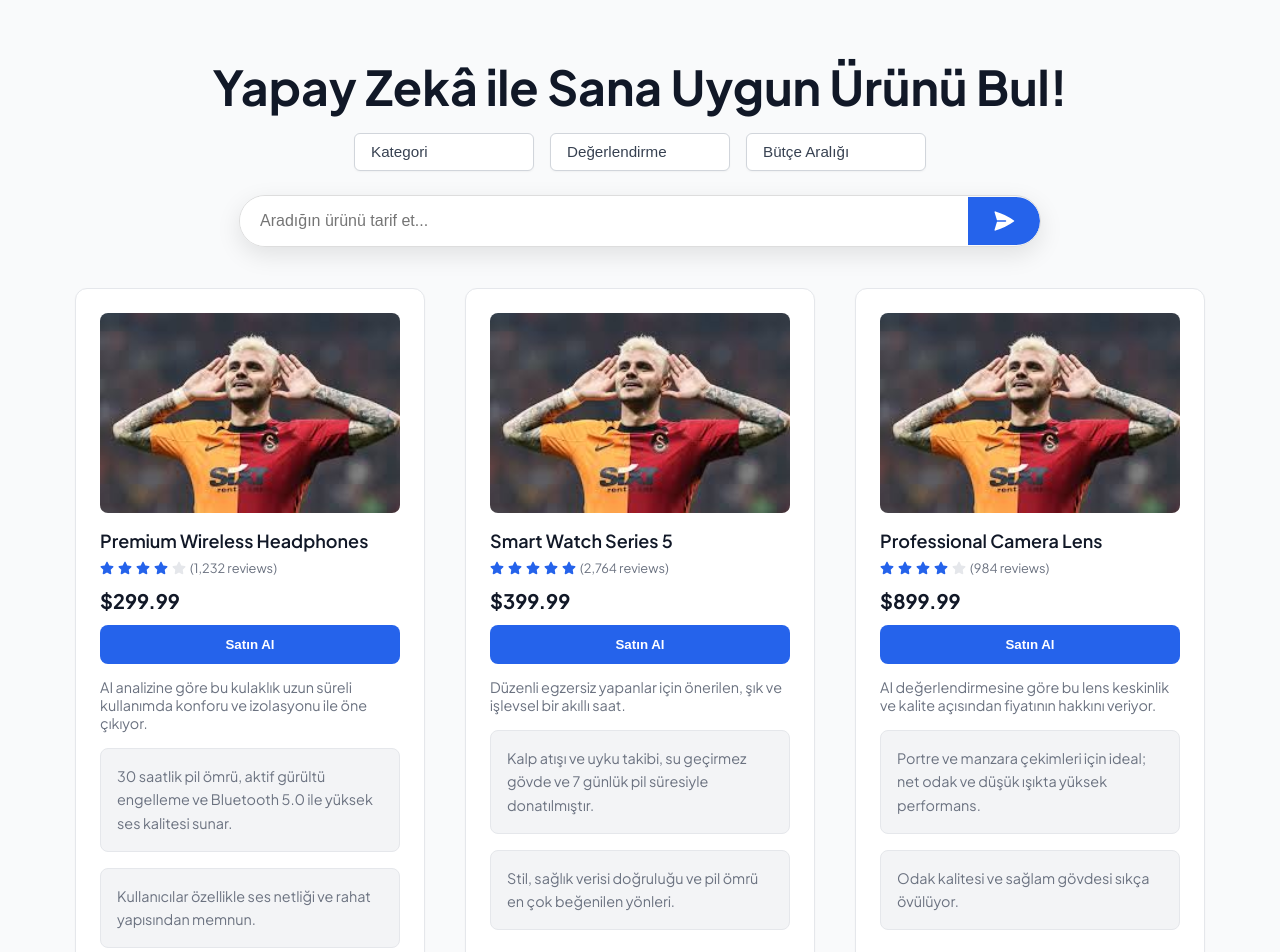
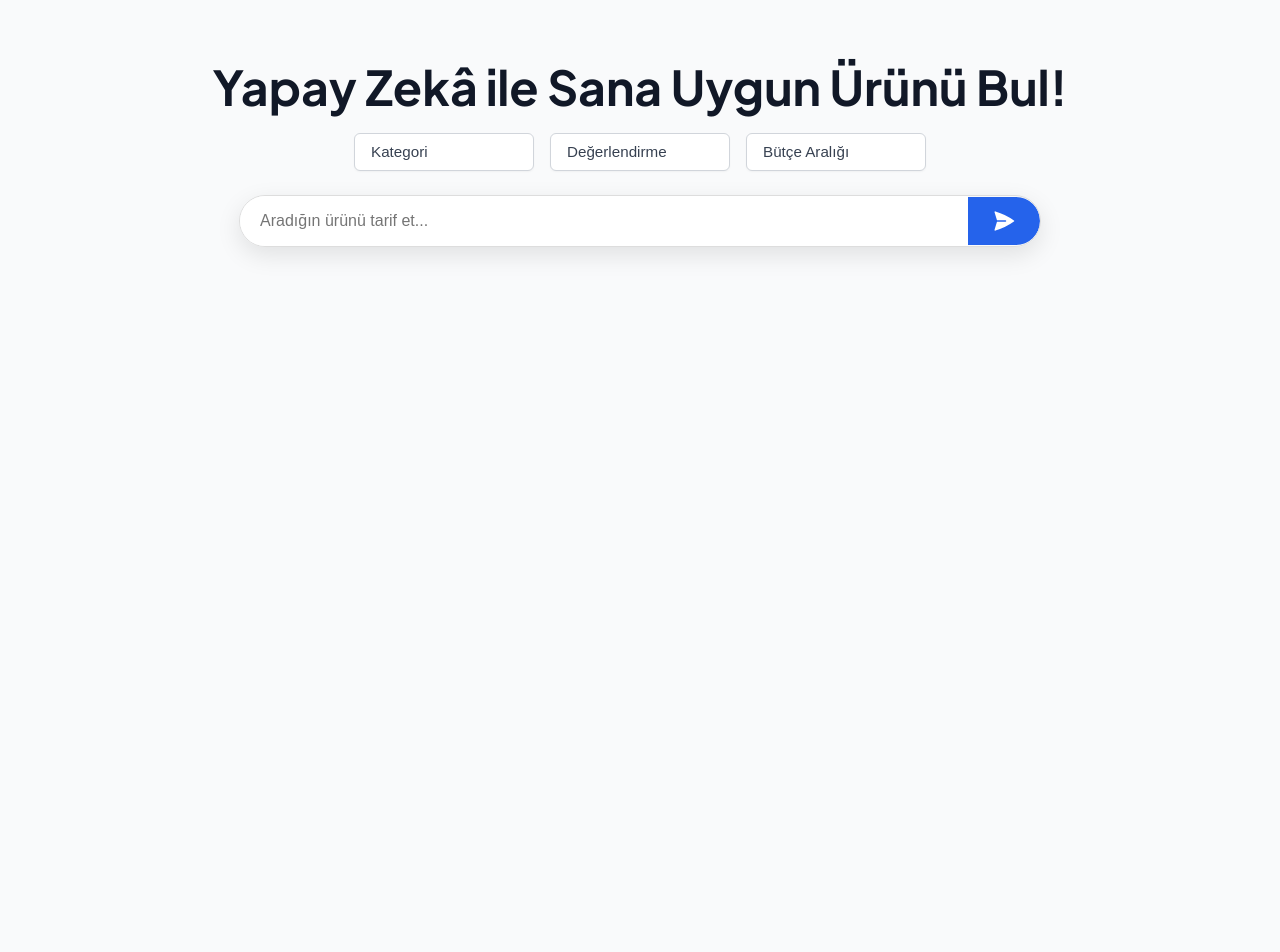
Before and after one commit to EmreKesimal/ai-product-recommender, a Next.js app: page / in a window 1280 px wide. Shown: the top 952 px of the page. After the commit the page ends 800 px from the top, so only its background shows below. Built offline with nearby package versions, Linux system fonts and the light colour scheme.

Commit message:
Add backend connection

```diff
--- a/app/components/HeroSection/HeroSection.tsx
+++ /dev/null
@@ -1,45 +0,0 @@
-"use client";
-
-import { HiPaperAirplane } from "react-icons/hi2";
-import styles from "./HeroSection.module.css";
-
-export default function HeroSection() {
-    return (
-        <section className={styles.heroSection}>
-            <h1 className={styles.heroTitle}>Yapay Zekâ ile Sana Uygun Ürünü Bul!</h1>
-
-            <div className={styles.filterBar}>
-                <select className={styles.filterSelect}>
-                    <option>Kategori</option>
-                    <option>Kulaklık</option>
-                    <option>Akıllı Saat</option>
-                    <option>Kamera</option>
-                </select>
-
-                <select className={styles.filterSelect}>
-                    <option>Değerlendirme</option>
-                    <option>4+ yıldız</option>
-                    <option>3+ yıldız</option>
-                </select>
-
-                <select className={styles.filterSelect}>
-                    <option>Bütçe Aralığı</option>
-                    <option>$0–$100</option>
-                    <option>$100–$300</option>
-                    <option>$300+</option>
-                </select>
-            </div>
-
-            <div className={styles.heroInputContainer}>
-                <input
-                    type="text"
-                    placeholder="Aradığın ürünü tarif et..."
-                    className={styles.heroInput}
-                />
-                <button className={styles.heroButton}>
-                    <HiPaperAirplane className={styles.sendIcon} />
-                </button>
-            </div>
-        </section>
-    );
-}
--- a/app/components/ProductCard/ProductCard.module.css
+++ b/app/components/ProductCard/ProductCard.module.css
@@ -2,8 +2,8 @@
     background-color: var(--card-bg);
     border: 1px solid var(--border-color);
     border-radius: 12px;
-    max-width: 300px;       /* Kart en fazla bu kadar geniş */
-    width: 100%;            /* Ebeveyn container'a uyum sağlar */
+    max-width: 300px;
+    width: 100%;
     padding: 1.5rem;
     box-shadow: 0 1px 2px rgba(0,0,0,0.04);
     transition: box-shadow 0.2s ease, transform 0.2s ease;
--- a/app/components/ProductCard/ProductCard.tsx
+++ b/app/components/ProductCard/ProductCard.tsx
@@ -9,8 +9,6 @@ interface ProductCardProps {
     rating: number;
     reviewCount: number;
     description: string;
-    features: string;
-    reviewSummary: string;
     onClick?: () => void;
 }
 
@@ -21,15 +19,13 @@ const ProductCard: React.FC<ProductCardProps> = ({
                                                      rating,
                                                      reviewCount,
                                                      description,
-                                                     features,
-                                                     reviewSummary,
                                                      onClick,
                                                  }) => {
     return (
         <div className={styles.card}>
             <img src={imageUrl} alt={title} className={styles.image} />
 
-            <div className={styles.cardContent}>
+            <div>
                 <h3 className={styles.title}>{title}</h3>
 
                 <div className={styles.rating}>
@@ -47,14 +43,9 @@ const ProductCard: React.FC<ProductCardProps> = ({
 
                 <p className={styles.price}>{price}</p>
                 <button className={styles.shopButton}>Satın Al</button>
-                <p className={styles.description}>{description}</p>
 
                 <div className={styles.box}>
-                    <p className={styles.paragraph}>{features}</p>
-                </div>
-
-                <div className={styles.box}>
-                    <p className={styles.paragraph}>{reviewSummary}</p>
+                    <p className={styles.paragraph}>{description}</p>
                 </div>
 
 
--- a/app/components/ProductList/ProductList.module.css
+++ /dev/null
@@ -1,8 +0,0 @@
-.grid {
-    display: flex;
-    flex-wrap: wrap;
-    justify-content: center;
-    padding: 0;
-    margin-top: 25px;
-    gap: 2.5rem;
-}
--- a/app/components/ProductList/ProductList.tsx
+++ /dev/null
@@ -1,59 +0,0 @@
-import React from "react";
-import styles from "./ProductList.module.css";
-import ProductCard from "../ProductCard/ProductCard";
-
-const dummyProducts = [
-        {
-            imageUrl: "/indir.png",
-            title: "Premium Wireless Headphones",
-            price: "$299.99",
-            rating: 4,
-            reviewCount: 1232,
-            features: `30 saatlik pil ömrü, aktif gürültü engelleme ve Bluetooth 5.0 ile yüksek ses kalitesi sunar.`,
-            description: `AI analizine göre bu kulaklık uzun süreli kullanımda konforu ve izolasyonu ile öne çıkıyor.`,
-            reviewSummary: `Kullanıcılar özellikle ses netliği ve rahat yapısından memnun.`
-        },
-        {
-            imageUrl: "/indir.png",
-            title: "Smart Watch Series 5",
-            price: "$399.99",
-            rating: 5,
-            reviewCount: 2764,
-            features: `Kalp atışı ve uyku takibi, su geçirmez gövde ve 7 günlük pil süresiyle donatılmıştır.`,
-            description: `Düzenli egzersiz yapanlar için önerilen, şık ve işlevsel bir akıllı saat.`,
-            reviewSummary: `Stil, sağlık verisi doğruluğu ve pil ömrü en çok beğenilen yönleri.`
-        },
-        {
-            imageUrl: "/indir.png",
-            title: "Professional Camera Lens",
-            price: "$899.99",
-            rating: 4,
-            reviewCount: 984,
-            features: `Portre ve manzara çekimleri için ideal; net odak ve düşük ışıkta yüksek performans.`,
-            description: `AI değerlendirmesine göre bu lens keskinlik ve kalite açısından fiyatının hakkını veriyor.`,
-            reviewSummary: `Odak kalitesi ve sağlam gövdesi sıkça övülüyor.`
-        }
-    ]
-;
-
-const ProductList: React.FC = () => {
-    return (
-        <div className={styles.grid}>
-            {dummyProducts.map((product, index) => (
-                <ProductCard
-                    key={index}
-                    imageUrl={product.imageUrl}
-                    title={product.title}
-                    price={product.price}
-                    rating={product.rating}
-                    reviewCount={product.reviewCount}
-                    description={product.description}
-                    features={product.features}
-                    reviewSummary={product.reviewSummary}
-                />
-            ))}
-        </div>
-    );
-};
-
-export default ProductList;
--- a/app/components/HeroSection/HeroSection.module.css
+++ b/app/components/ProductRecommender/ProductRecommender.module.css
@@ -86,3 +86,18 @@
     outline: none;
     border-color: #2563eb;
 }
+
+.grid {
+    display: flex;
+    flex-wrap: wrap;
+    justify-content: center;
+    padding: 0;
+    margin-top: 25px;
+    gap: 2.5rem;
+}
+
+.loading {
+    font-size: 1.2rem;
+    margin-top: 2rem;
+    color: #4b5563;
+}
--- /dev/null
+++ b/app/components/ProductRecommender/ProductRecommender.tsx
@@ -0,0 +1,110 @@
+'use client';
+
+import { useState, useEffect } from 'react';
+import { HiPaperAirplane } from 'react-icons/hi2';
+import axios from 'axios';
+import styles from './ProductRecommender.module.css';
+import ProductCard from '../ProductCard/ProductCard';
+
+interface Product {
+    title: string;
+    price: number;
+    rating: number;
+    review_count: number;
+    description: string;
+    image: string | null;
+    link: string;
+}
+
+const ProductRecommender = () => {
+    const [query, setQuery] = useState('');
+    const [input, setInput] = useState('');
+    const [products, setProducts] = useState<Product[]>([]);
+    const [loading, setLoading] = useState(false);
+
+    const handleSend = () => {
+        if (input.trim()) {
+            setQuery(input.trim());
+        }
+    };
+
+    useEffect(() => {
+        if (!query) return;
+
+        const fetchData = async () => {
+            setLoading(true);
+            try {
+                const res = await axios.post('http://localhost:5001/recommendation', {
+                    query
+                });
+                setProducts(res.data.cards || []);
+            } catch (err) {
+                console.error('Fetch error:', err);
+                setProducts([]);
+            } finally {
+                setLoading(false);
+            }
+        };
+
+        fetchData();
+    }, [query]);
+
+    return (
+        <section className={styles.heroSection}>
+            <h1 className={styles.heroTitle}>Yapay Zekâ ile Sana Uygun Ürünü Bul!</h1>
+
+            <div className={styles.filterBar}>
+                <select className={styles.filterSelect}>
+                    <option>Kategori</option>
+                    <option>Kulaklık</option>
+                    <option>Akıllı Saat</option>
+                    <option>Kamera</option>
+                </select>
+
+                <select className={styles.filterSelect}>
+                    <option>Değerlendirme</option>
+                    <option>4+ yıldız</option>
+                    <option>3+ yıldız</option>
+                </select>
+
+                <select className={styles.filterSelect}>
+                    <option>Bütçe Aralığı</option>
+                    <option>$0–$100</option>
+                    <option>$100–$300</option>
+                    <option>$300+</option>
+                </select>
+            </div>
+
+            <div className={styles.heroInputContainer}>
+                <input
+                    type="text"
+                    placeholder="Aradığın ürünü tarif et..."
+                    className={styles.heroInput}
+                    value={input}
+                    onChange={(e) => setInput(e.target.value)}
+                />
+                <button className={styles.heroButton} onClick={handleSend}>
+                    <HiPaperAirplane className={styles.sendIcon} />
+                </button>
+            </div>
+
+            {loading && <div className={styles.loading}>Yükleniyor...</div>}
+
+            <div className={styles.grid}>
+                {products.map((product, index) => (
+                    <ProductCard
+                        key={index}
+                        imageUrl={product.image ?? '/placeholder.png'}
+                        title={product.title}
+                        price={`${product.price.toLocaleString('tr-TR')} TL`}
+                        rating={product.rating}
+                        reviewCount={product.review_count}
+                        description={product.description}
+                    />
+                ))}
+            </div>
+        </section>
+    );
+};
+
+export default ProductRecommender;
--- a/app/page.tsx
+++ b/app/page.tsx
@@ -1,11 +1,9 @@
-import HeroSection from "./components/HeroSection/HeroSection";
-import ProductList from "@/app/components/ProductList/ProductList";
+import ProductRecommender from "@/app/components/ProductRecommender/ProductRecommender";
 
 export default function Home() {
   return (
       <main>
-        <HeroSection />
-          <ProductList></ProductList>
+        <ProductRecommender></ProductRecommender>
       </main>
   );
 }
--- a/package.json
+++ b/package.json
@@ -9,6 +9,7 @@
     "lint": "next lint"
   },
   "dependencies": {
+    "axios": "^1.11.0",
     "next": "15.4.5",
     "react": "19.1.0",
     "react-dom": "19.1.0",
```
Also changed, not shown: 1 other file (tests, documents, lock files or other folders).
